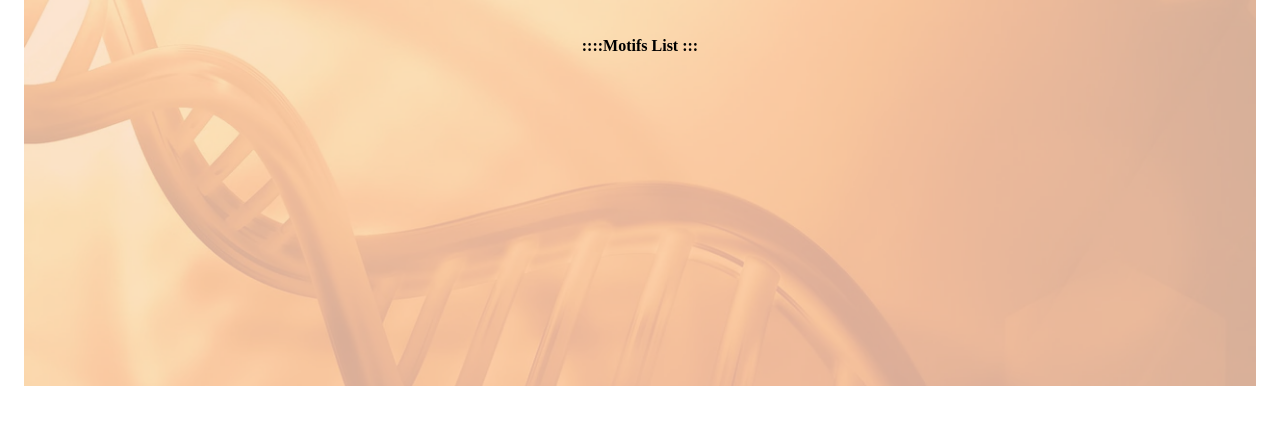
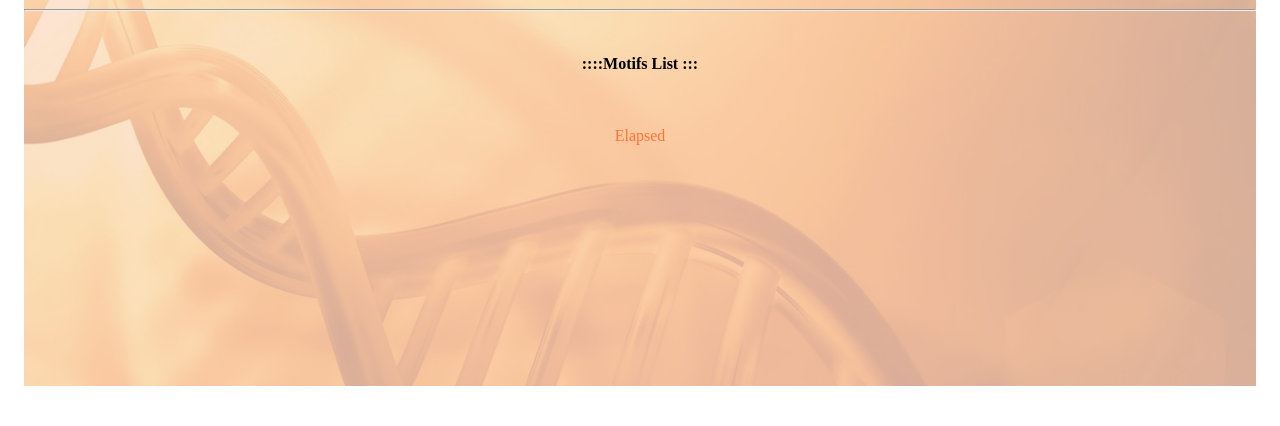
Before and after one commit to pattcon/pattconapp, a Django app: page /analise in a window 1280 px wide; the page is wider, and only the part inside the window is pictured. Shown: the part 275-701 px from the top of that part. Run offline with Django 3.2, Linux system fonts and the light colour scheme.

Commit message:
improved search bysize function

```diff
--- /dev/null
+++ b/elapsed_time_bysize.txt
@@ -0,0 +1 @@
+Time elapsed ::: 0.07999420166015625
--- a/smInter/modelo/analise.py
+++ b/smInter/modelo/analise.py
@@ -77,6 +77,9 @@
 
 
     def executeBySize(self, motsize, txCons, txCont):
+
+
+
         root = trieNo('+')
         root.fileName = self.nomeArq
         root.conservPerc = txCons
@@ -98,7 +101,4 @@
 
 
 
-
-
-
         return listMotifsRes
--- a/smInter/templates/resultbysize.html
+++ b/smInter/templates/resultbysize.html
@@ -11,7 +11,7 @@
 
 
   {%block conteudo%}
-
+<br>
   Search Type :::: {{tsearch}}
 
 <br>
@@ -35,7 +35,7 @@
 
   <br><br>
 
-
+<a href="/elapsedtime">Elapsed</a>
 
   {%endblock conteudo%}
 
--- a/smInter/views.py
+++ b/smInter/views.py
@@ -114,6 +114,9 @@
             new.percCons = percCons
             new.percCont = percCont
 
+            import time
+            start = time.time()
+
             occurr = new.executeBySize(minSize, percCons, percCont)[0]
             motifs = new.executeBySize(minSize, percCons, percCont)[1]
             localsMotifs = new.executeBySize(minSize, percCons, percCont)[2]
@@ -134,13 +137,21 @@
                 listEnd.append("-----------------------------------------")
                 listEnd.append("\n")
 
+            end = time.time()
+            elapsed = end - start
+
+            elapsed_time = open('elapsed_time_bysize.txt', 'w')
+
+            elapsed_time.write("Time elapsed ::: ")
+            elapsed_time.write(str(elapsed))
+            elapsed_time.close()
 
 
 
-            #listEnd = [motifs, occurr, localsMotifs, sizesMotifs]
+
 
             context = {"tsearch": tsearch, "motifList": motifs, "locals": localsMotifs, "occurr": occurr, "minsize": minSize,
-                       "listEnd": listEnd, "sizes":sizesMotifs}
+                       "listEnd": listEnd, "sizes":sizesMotifs, "elapsedtime":elapsed_time}
 
 
 
```
Also changed, not shown: smInter/modelo/model.py (+5 -2 lines), db.sqlite3, 2 other files.
